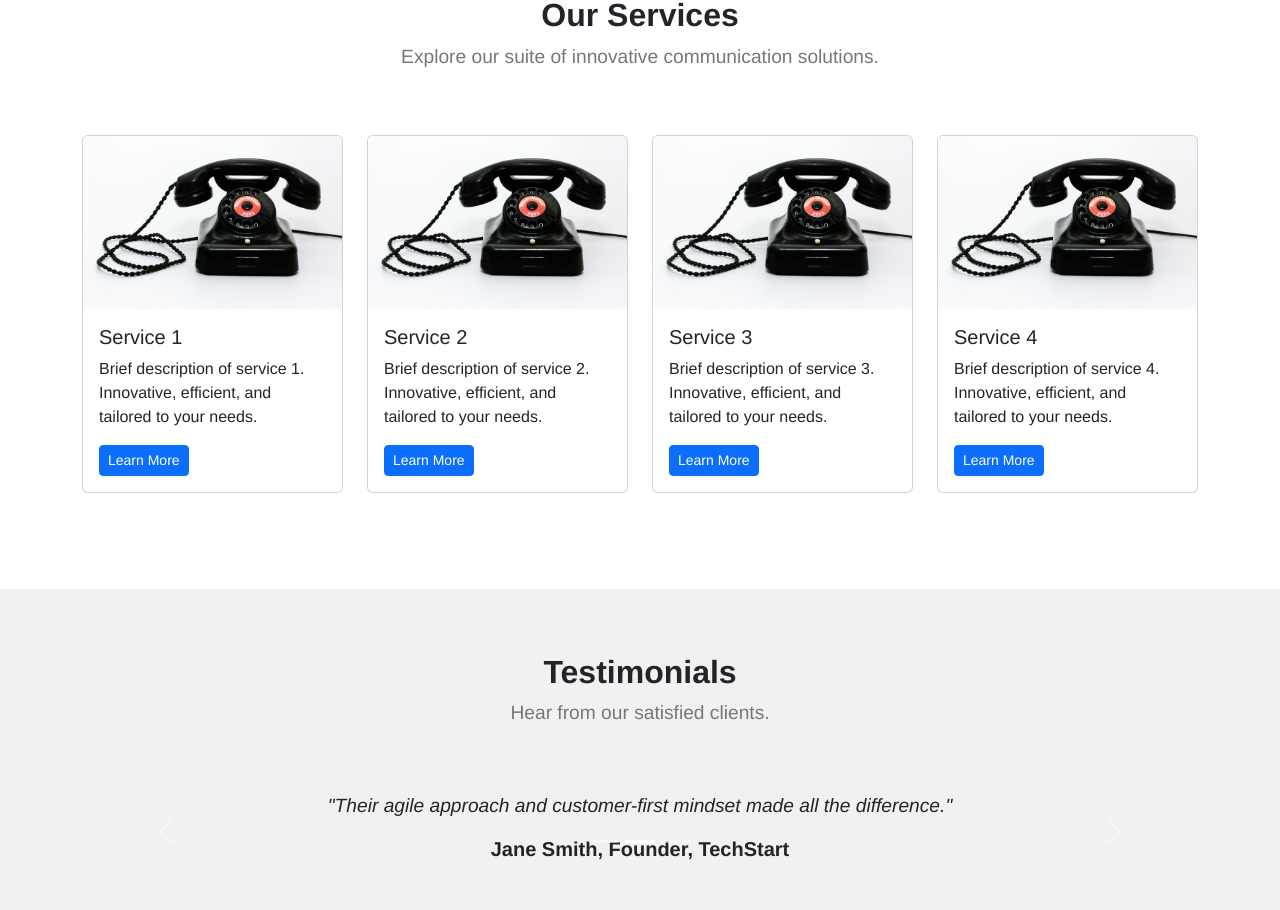
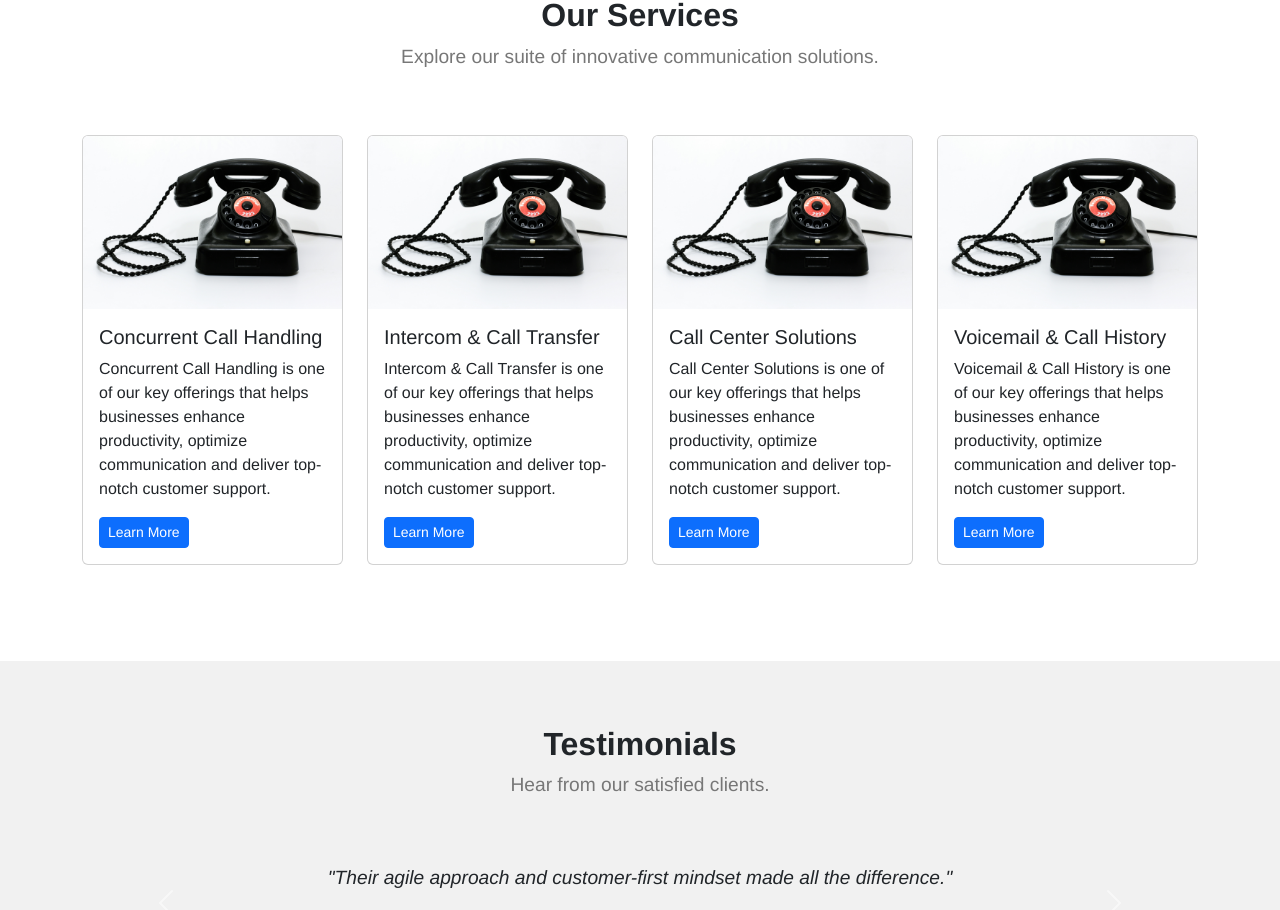
Before and after one commit to Sachin1299/newproj, a React (Create React App) app: page /#/ in a window 1280 px wide. Shown: the part 1827-2737 px from the top of the page. Built offline with nearby package versions, Linux system fonts and the light colour scheme.

Commit message:
minor change

```diff
--- a/src/Components/ServicesSection.jsx
+++ b/src/Components/ServicesSection.jsx
@@ -12,20 +12,54 @@ const ServicesSection = () => (
         </Col>
       </Row>
       <Row>
-        {[1, 2, 3, 4].map((service, index) => (
-          <Col md={3} sm={6} key={index}>
+          <Col md={3} sm={6}>
             <Card className="home-service-card">
               <Card.Img variant="top" src={wilhelmImage} />
               <Card.Body>
-                <Card.Title>Service {index + 1}</Card.Title>
+                <Card.Title>Concurrent Call Handling</Card.Title>
                 <Card.Text>
-                  Brief description of service {index + 1}. Innovative, efficient, and tailored to your needs.
+                Concurrent Call Handling is one of our key offerings that helps businesses enhance productivity, optimize communication and deliver top-notch customer support.
                 </Card.Text>
-                <Button variant="primary" size="sm" href="/services">Learn More</Button>
+                <Button variant="primary" size="sm" href="#/Services">Learn More</Button>
               </Card.Body>
             </Card>
           </Col>
-        ))}
+          <Col md={3} sm={6}>
+            <Card className="home-service-card">
+              <Card.Img variant="top" src={wilhelmImage} />
+              <Card.Body>
+                <Card.Title>Intercom & Call Transfer</Card.Title>
+                <Card.Text>
+                Intercom & Call Transfer is one of our key offerings that helps businesses enhance productivity, optimize communication and deliver top-notch customer support.
+                </Card.Text>
+                <Button variant="primary" size="sm" href="#/Services">Learn More</Button>
+              </Card.Body>
+            </Card>
+          </Col>
+          <Col md={3} sm={6}>
+            <Card className="home-service-card">
+              <Card.Img variant="top" src={wilhelmImage} />
+              <Card.Body>
+                <Card.Title>Call Center Solutions</Card.Title>
+                <Card.Text>
+                Call Center Solutions is one of our key offerings that helps businesses enhance productivity, optimize communication and deliver top-notch customer support.
+                </Card.Text>
+                <Button variant="primary" size="sm" href="#/Services">Learn More</Button>
+              </Card.Body>
+            </Card>
+          </Col>
+          <Col md={3} sm={6}>
+            <Card className="home-service-card">
+              <Card.Img variant="top" src={wilhelmImage} />
+              <Card.Body>
+                <Card.Title>Voicemail & Call History</Card.Title>
+                <Card.Text>
+                Voicemail & Call History is one of our key offerings that helps businesses enhance productivity, optimize communication and deliver top-notch customer support.
+                </Card.Text>
+                <Button variant="primary" size="sm" href="#/Services">Learn More</Button>
+              </Card.Body>
+            </Card>
+          </Col>
       </Row>
     </Container>
   </section>
--- a/src/Pages/About.jsx
+++ b/src/Pages/About.jsx
@@ -52,7 +52,7 @@ const About = () => {
               <Card.Body>
                 <Card.Title>🚀 Innovation at Competitive Costs</Card.Title>
                 <Card.Text>
-                  Startups like Suvian Tech LLP thrive on innovation. By adopting modern and disruptive technologies, we deliver high-performing and cost-effective communication solutions. CallTech, powered by Suvian's startup energy, offers advanced communication tools without breaking the bank.
+                  Startups like Suvian Tech LLP thrive on innovation. By adopting modern and disruptive technologies, we deliver high-performing and cost-effective communication solutions. SupportSphere, powered by Suvian's startup energy, offers advanced communication tools without breaking the bank.
                 </Card.Text>
               </Card.Body>
             </Card>
@@ -63,7 +63,7 @@ const About = () => {
               <Card.Body>
                 <Card.Title>⚡ Agility & Adaptability</Card.Title>
                 <Card.Text>
-                  Our startup DNA allows us to stay ahead of market shifts and adapt quickly to your changing needs. Whether it's upgrading technology or customizing features, CallTech responds with speed and flexibility to keep you ahead.
+                  Our startup DNA allows us to stay ahead of market shifts and adapt quickly to your changing needs. Whether it's upgrading technology or customizing features, SupportSphere responds with speed and flexibility to keep you ahead.
                 </Card.Text>
               </Card.Body>
             </Card>
@@ -74,7 +74,7 @@ const About = () => {
               <Card.Body>
                 <Card.Title>💡 Customer-Centric Approach</Card.Title>
                 <Card.Text>
-                  We don’t just build software — we solve real problems. Our customer-first attitude ensures that every CallTech solution is tailored to enhance user experience, simplify workflows, and meet actual business needs affordably.
+                  We don’t just build software — we solve real problems. Our customer-first attitude ensures that every SupportSphere solution is tailored to enhance user experience, simplify workflows, and meet actual business needs affordably.
                 </Card.Text>
               </Card.Body>
             </Card>
@@ -96,7 +96,7 @@ const About = () => {
               <Card.Body>
                 <Card.Title>🔧 Flexible & Tailor-Made Solutions</Card.Title>
                 <Card.Text>
-                  Unlike larger corporations, our flexibility lets us build truly custom solutions. Whether you need specific workflows or integrations, CallTech molds its services to fit your unique business environment.
+                  Unlike larger corporations, our flexibility lets us build truly custom solutions. Whether you need specific workflows or integrations, SupportSphere molds its services to fit your unique business environment.
                 </Card.Text>
               </Card.Body>
             </Card>
```
Also changed, not shown: 13 other files (tests, documents, lock files or other folders).
